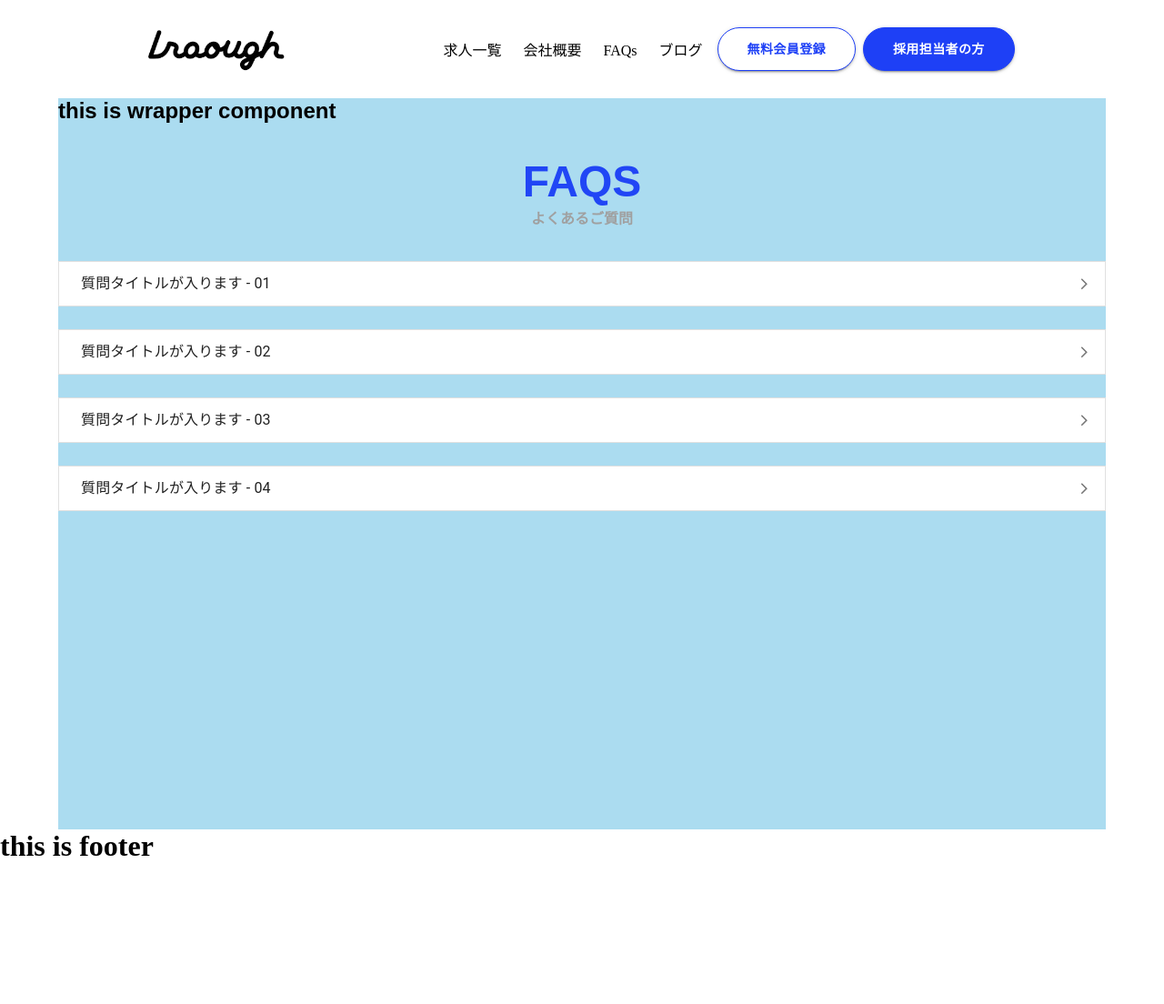
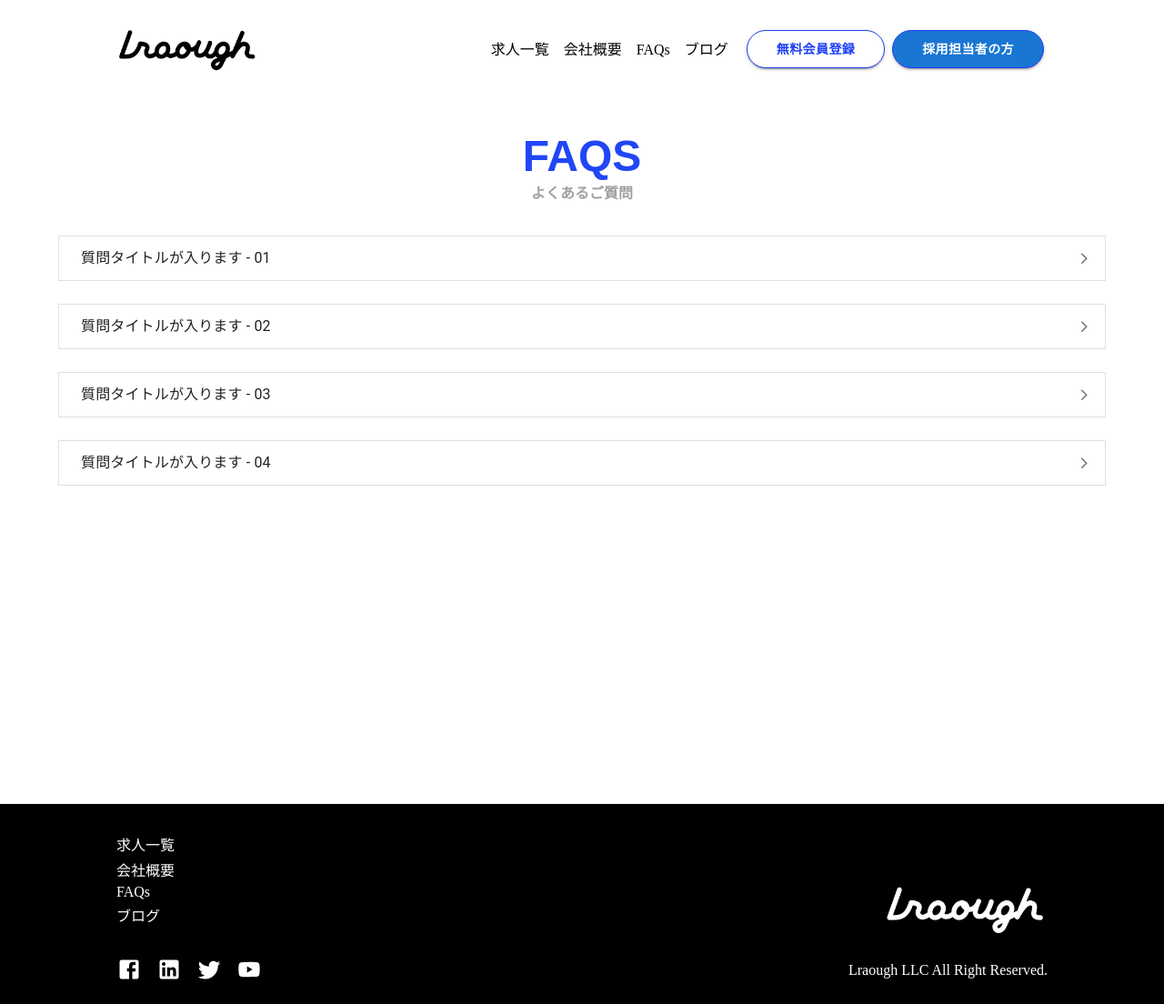
Before and after one commit to sh1mot4ku/GDS, a React (Create React App) app: page /faqs in a window 1280 px wide. Shown: the whole page at 91% size. Before the commit the page ends 949 px from the top, so only its background shows below. Built offline with nearby package versions, Linux system fonts and the light colour scheme.

Commit message:
create footer, add some style etc

```diff
--- a/src/components/Footer/Footer.js
+++ b/src/components/Footer/Footer.js
@@ -1,7 +1,39 @@
 import React from "react";
+import "./Footer.scss";
+import FacebookIcon from "@mui/icons-material/Facebook";
+import LinkedInIcon from "@mui/icons-material/LinkedIn";
+import TwitterIcon from "@mui/icons-material/Twitter";
+import YouTubeIcon from "@mui/icons-material/YouTube";
 
 export const Footer = () => {
-  return <h1>this is footer</h1>;
+  return (
+    <footer className="footer">
+      <div className="footer-container">
+        <div className="menu-sns-wrapper">
+          <ul className="menu">
+            <li className="menu-item">求人一覧</li>
+            <li className="menu-item">会社概要</li>
+            <li className="menu-item">FAQs</li>
+            <li className="menu-item">ブログ</li>
+          </ul>
+          <div className="sns-wrapper">
+            <FacebookIcon className="icon" />
+            <LinkedInIcon className="icon" />
+            <TwitterIcon className="icon" />
+            <YouTubeIcon className="icon" />
+          </div>
+        </div>
+        <div className="logo-copyright-wrapper">
+          <img
+            className="company-logo-bk"
+            src="photos/lraoughLogoBk.png"
+            alt=""
+          />
+          <div className="copy-right">Lraough LLC All Right Reserved. </div>
+        </div>
+      </div>
+    </footer>
+  );
 };
 
 export default Footer;
--- a/src/components/Footer/Footer.scss
+++ b/src/components/Footer/Footer.scss
@@ -0,0 +1,54 @@
+.footer {
+  height: 220px;
+  width: 100%;
+  background: black;
+  .footer-container {
+    height: 220px;
+    width: 80vw;
+    margin: auto;
+    color: white;
+    display: flex;
+    justify-content: space-between;
+    align-items: center;
+
+    .menu-sns-wrapper {
+      height: 180px;
+      display: flex;
+      flex-direction: column;
+      justify-content: space-between;
+
+      .menu {
+        margin: 12px 0;
+        .menu-item {
+          list-style: none;
+          font-size: 16px;
+          margin-bottom: 4px;
+          cursor: pointer;
+        }
+      }
+      .sns-wrapper {
+        .icon {
+          font-size: 28px;
+          margin-right: 16px;
+          cursor: pointer;
+        }
+      }
+    }
+    .logo-copyright-wrapper {
+      display: flex;
+      flex-direction: column;
+      justify-content: flex-end;
+      align-items: center;
+      height: 180px;
+      .company-logo-bk {
+        margin-bottom: 28px;
+        height: 60px;
+        align-self: flex-end;
+        cursor: pointer;
+      }
+      .copy-right {
+        margin-bottom: 8px;
+      }
+    }
+  }
+}
--- a/src/components/Header/Header.js
+++ b/src/components/Header/Header.js
@@ -1,10 +1,11 @@
 import React from "react";
 import "./Header.scss";
-import Button from "@material-ui/core/Button";
+import Button from "@mui/material/Button";
 
 const Header = () => {
   return (
-    <header className="header-container">
+    <header className="header">
+      <div className="header-container">
         <img className="company-logo" src="photos/lraoughLogo.png" alt="" />
         <nav className="nav-bar">
           <ul className="menu">
@@ -29,6 +30,7 @@ const Header = () => {
             採用担当者の方
           </Button>
         </nav>
+      </div>
     </header>
   );
 };
--- a/src/components/Header/Header.scss
+++ b/src/components/Header/Header.scss
@@ -1,23 +1,29 @@
 @import "../../sass_config/color.scss";
 @import "../../sass_config/mixin.scss";
-
+.header {
+  height: 108px;
+  width: 100%;
   .header-container {
     height: 108px;
-  width: 100%;
+    width: 80vw;
+    margin: auto;
     display: flex;
     align-items: center;
-  justify-content: space-evenly;
+    justify-content: space-between;
     .company-logo {
       height: 60px;
+      cursor: pointer;
     }
     .nav-bar {
       display: flex;
 
       .menu {
+        margin-right: 8px;
         .menu-item {
           display: inline-block;
           list-style: none;
-        padding: 12px;
+          margin: 8px;
+          cursor: pointer;
         }
       }
       .round-button {
@@ -33,3 +39,4 @@
       }
     }
   }
+}
--- a/src/components/Wrapper/Wrapper.js
+++ b/src/components/Wrapper/Wrapper.js
@@ -7,7 +7,6 @@ const Wrapper = ({ children }) => (
   <>
     <Header />
     <section className="main">
-      <h1>this is wrapper component</h1>
       <div className="main__wrapper">{children}</div>
     </section>
     <Footer />
--- a/src/components/Wrapper/Wrapper.scss
+++ b/src/components/Wrapper/Wrapper.scss
@@ -4,7 +4,7 @@
   padding: 0;
   width: 90vw;
   min-height: calc(100vh - 60px);
-  background: rgb(171, 220, 240);
+  // background: rgb(171, 220, 240);
   .main__wrapper {
     width: 100%;
   }
```
Also changed, not shown: public/photos/lraoughLogoBk.png (added). Lines whose indentation alone changed are shown as unchanged.
